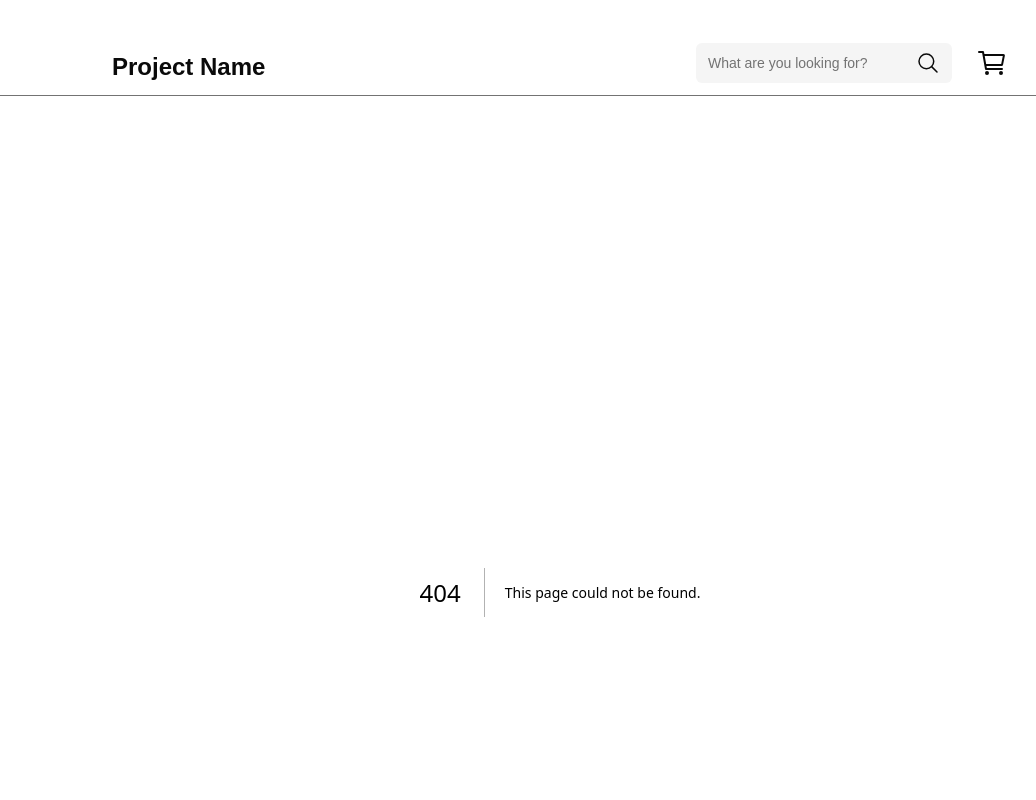
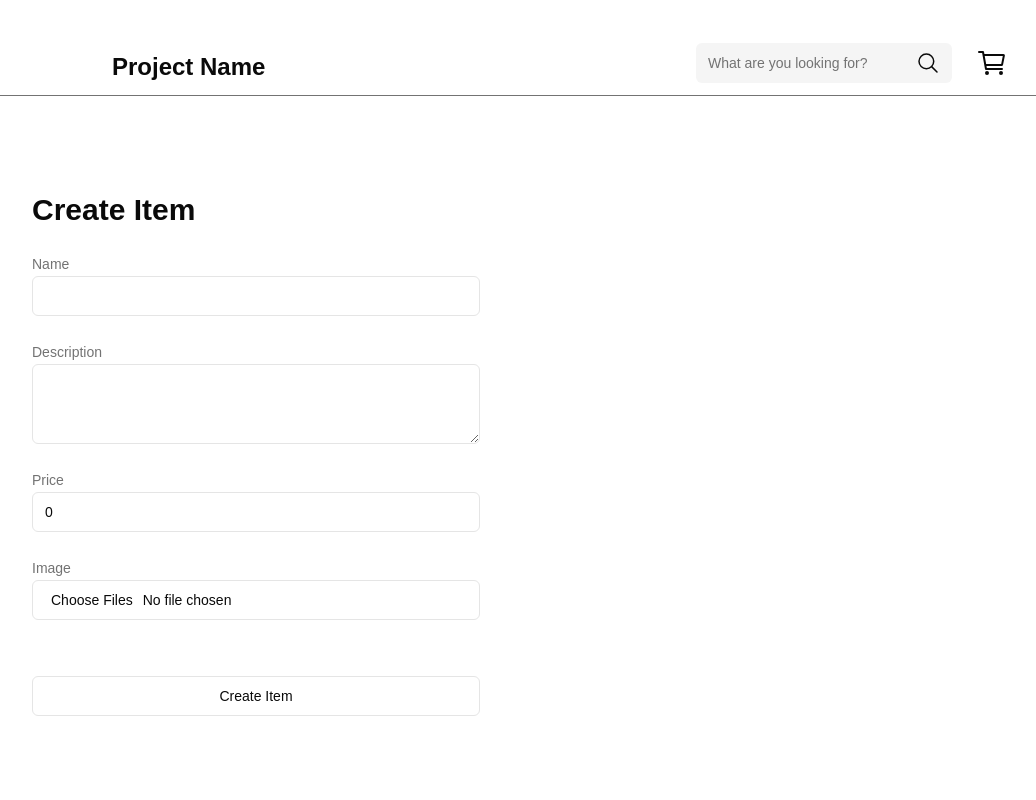
Before and after one commit to MaxReinold/FinalProject, a Next.js app: page /newItem in a window 1280 px wide. Before the commit this address had no page. Shown: the top 800 px of the page, without its empty margins (80-1116 px from the left). Built offline with nearby package versions, Linux system fonts and the light colour scheme.

Commit message:
chore: newItem page and route setup

```diff
--- a/package.json
+++ b/package.json
@@ -9,6 +9,7 @@
     "lint": "next lint"
   },
   "dependencies": {
+    "@radix-ui/react-label": "^2.1.0",
     "@radix-ui/react-slot": "^1.1.0",
     "class-variance-authority": "^0.7.0",
     "clsx": "^2.1.1",
--- /dev/null
+++ b/src/app/newItem/page.tsx
@@ -0,0 +1,62 @@
+'use client'
+
+import { Button } from "@/components/ui/button";
+import { Input } from "@/components/ui/input";
+import { Label } from "@/components/ui/label";
+import { Textarea } from "@/components/ui/textarea";
+import { NewShoppingItem } from "@/lib/types";
+import { useState } from "react";
+
+export default function NewItem() {
+    const defaultItem = {
+        name: "",
+        description: "",
+        price: 0.00,
+        pictures: [],
+    }
+
+    const [item, setItem] = useState<NewShoppingItem>(defaultItem);
+
+    const handleSubmit = () => {
+        alert("Item Added");
+        console.log(item);
+        setItem(defaultItem);
+    }
+
+    return (
+        <form onSubmit={(e) => e.preventDefault()} className="max-w-md ml-28 flex flex-col gap-6">
+            <h2 className="text-3xl font-semibold">Create Item</h2>
+            <div>
+                <Label htmlFor="name">Name</Label>
+                <Input type="text" value={item.name} id="name" onChange={(e) => setItem({...item, name: e.target.value})}/>
+            </div>
+            <div>
+                <Label htmlFor="description">Description</Label>
+                <Textarea value={item.description} id="description" onChange={(e) => setItem({...item, description: e.target.value})}/>
+            </div>
+            <div>
+                <Label htmlFor="price">Price</Label>
+                <Input type="number" value={item.price} id="price" onChange={(e) => setItem({...item, price: Number.parseFloat(e.target.value) || 0.00})}/>
+            </div>
+            <div>
+                <Label htmlFor="image">Image</Label>
+                <Input type="file" accept=".jpg, .png, .jpeg" multiple id="image" value="" onChange={(e) => {
+                    setItem({
+                        ...item,
+                        pictures: e.target.files && Array.from(e.target.files)
+                    })
+                }}/>
+                <div className="m-8">
+                    {item.pictures && item.pictures.map((pic, index) => {
+                        return <div key={index}><Button variant="ghost" className="text-destructive hover:text-destructive-foreground hover:bg-destructive w-4 h-4 rounded-full" onClick={() => {
+                            setItem({...item, pictures: item.pictures && item.pictures.filter((picture) => {
+                                return picture.name != pic.name
+                            })})
+                        }}>✖</Button>{pic.name}</div>
+                    })}
+                </div>
+            </div>
+            <Button variant="outline" onClick={() => handleSubmit()}>Create Item</Button>
+        </form>
+    )
+}
--- a/src/components/ui/input.tsx
+++ b/src/components/ui/input.tsx
@@ -11,7 +11,7 @@ const Input = React.forwardRef<HTMLInputElement, InputProps>(
       <input
         type={type}
         className={cn(
-          "flex h-10 w-full rounded-md border border-input bg-background px-3 py-2 text-sm ring-offset-background file:border-0 file:bg-transparent file:text-sm file:font-medium file:text-foreground placeholder:text-muted-foreground focus-visible:outline-none focus-visible:ring-2 focus-visible:ring-ring focus-visible:ring-offset-2 disabled:cursor-not-allowed disabled:opacity-50",
+          "flex h-10 w-full rounded-md border border-input bg-background px-3 py-2 text-sm file:border-0 file:bg-transparent file:text-sm file:font-medium file:text-foreground placeholder:text-muted-foreground focus-visible:outline-none focus-visible:border-2 disabled:cursor-not-allowed disabled:opacity-50",
           className
         )}
         ref={ref}
--- /dev/null
+++ b/src/components/ui/label.tsx
@@ -0,0 +1,26 @@
+"use client"
+
+import * as React from "react"
+import * as LabelPrimitive from "@radix-ui/react-label"
+import { cva, type VariantProps } from "class-variance-authority"
+
+import { cn } from "@/lib/utils"
+
+const labelVariants = cva(
+  "text-sm font-medium text-muted-foreground leading-none peer-disabled:cursor-not-allowed peer-disabled:opacity-70"
+)
+
+const Label = React.forwardRef<
+  React.ElementRef<typeof LabelPrimitive.Root>,
+  React.ComponentPropsWithoutRef<typeof LabelPrimitive.Root> &
+    VariantProps<typeof labelVariants>
+>(({ className, ...props }, ref) => (
+  <LabelPrimitive.Root
+    ref={ref}
+    className={cn(labelVariants(), className)}
+    {...props}
+  />
+))
+Label.displayName = LabelPrimitive.Root.displayName
+
+export { Label }
--- /dev/null
+++ b/src/components/ui/textarea.tsx
@@ -0,0 +1,22 @@
+import * as React from "react"
+
+import { cn } from "@/lib/utils"
+
+const Textarea = React.forwardRef<
+  HTMLTextAreaElement,
+  React.ComponentProps<"textarea">
+>(({ className, ...props }, ref) => {
+  return (
+    <textarea
+      className={cn(
+        "flex min-h-[80px] w-full rounded-md border border-input bg-background px-3 py-2 text-base placeholder:text-muted-foreground focus-visible:outline-none focus-visible:border-2 disabled:cursor-not-allowed disabled:opacity-50 md:text-sm",
+        className
+      )}
+      ref={ref}
+      {...props}
+    />
+  )
+})
+Textarea.displayName = "Textarea"
+
+export { Textarea }
--- /dev/null
+++ b/src/lib/types.ts
@@ -0,0 +1,11 @@
+export interface ShoppingItem {
+    id: number,
+    name: string,
+    description: string,
+    price: number,
+    pictures: string[],
+}
+
+export interface NewShoppingItem extends Omit<ShoppingItem, "id" | "pictures"> {
+    pictures: File[] | null
+}
```
Also changed, not shown: src/lib/api.ts (added), 1 other file (tests, documents, lock files or other folders).
